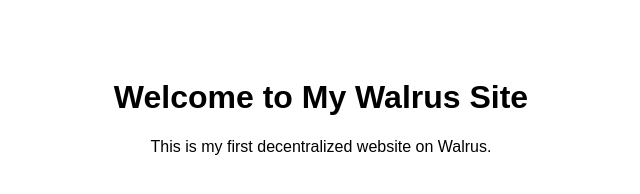
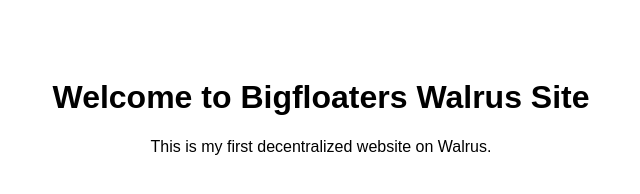
Before and after one commit to Bigfloater/walrus-website, a plain HTML site: page index.html in a window 1280 px wide. Shown: the whole page, without its empty margins (319-959 px from the left). Drawn offline with Linux system fonts and the light colour scheme.

Commit message:
Update index.html

```diff
--- a/index.html
+++ b/index.html
@@ -9,7 +9,7 @@
     </style>
 </head>
 <body>
-    <h1>Welcome to My Walrus Site</h1>
+    <h1>Welcome to Bigfloaters Walrus Site</h1>
     <p>This is my first decentralized website on Walrus.</p>
 </body>
 </html>
```
